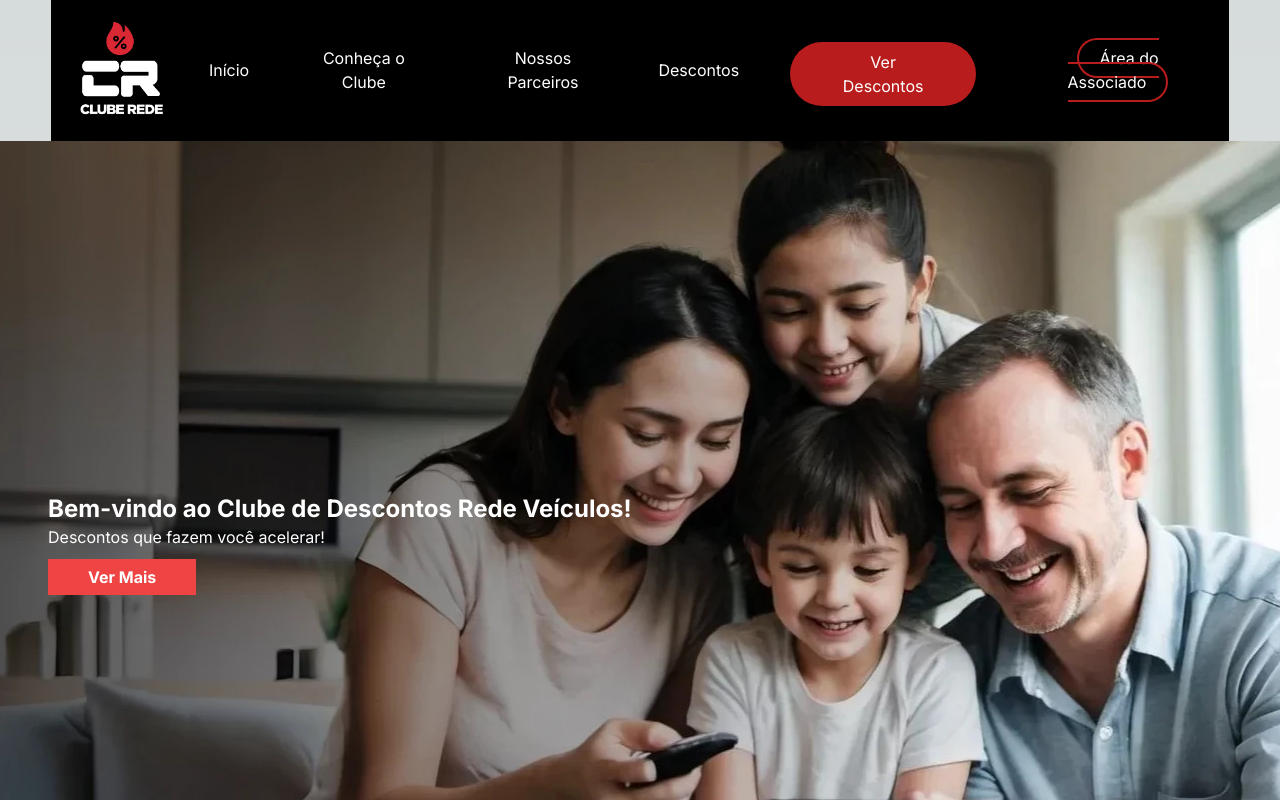
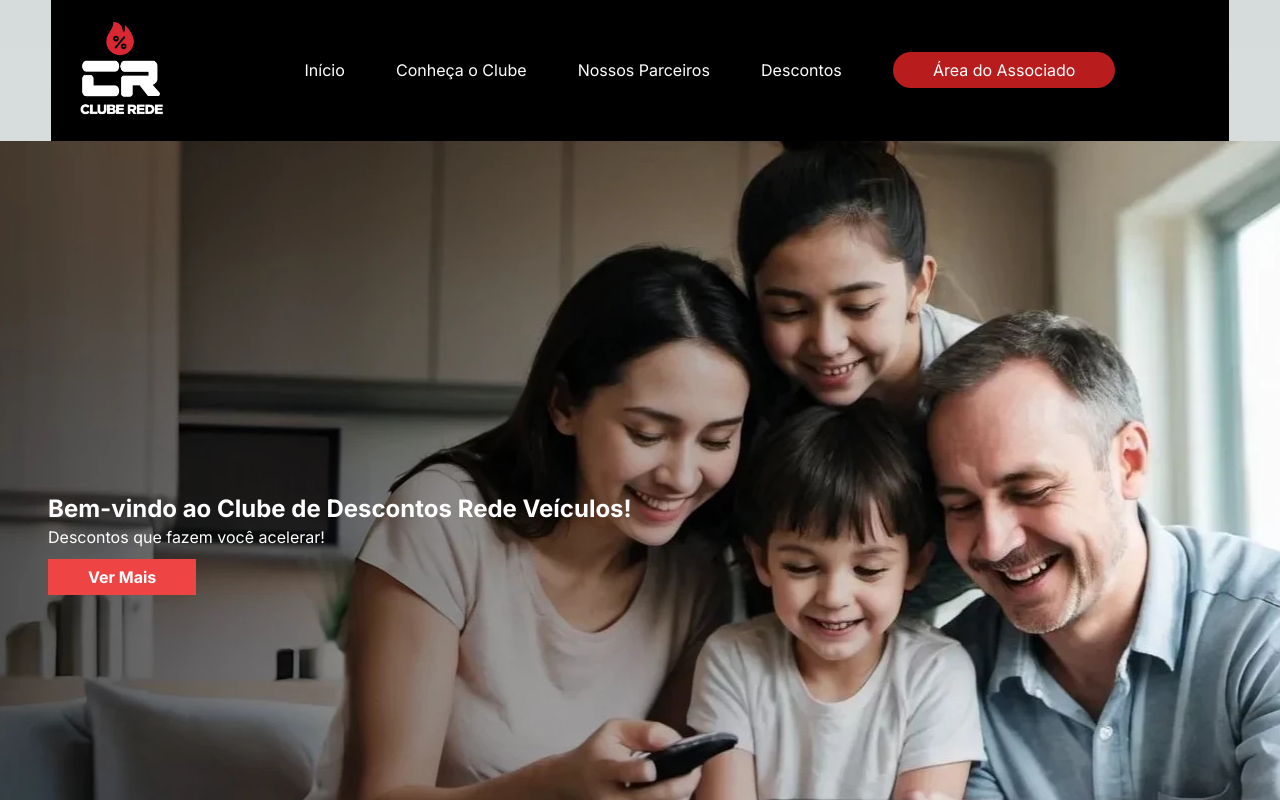
Before and after one commit to marceloaaguilar/clubeRede, a Next.js app: page / in a window 1280 px wide. Shown: the top 800 px of the page. Built offline with nearby package versions, Linux system fonts and the light colour scheme.

Commit message:
Correções na área do associado

```diff
--- a/src/app/page.tsx
+++ b/src/app/page.tsx
@@ -27,10 +27,7 @@ export default function Home() {
                       <a className="text-white hover:text-red-700" href="#descontos">Descontos</a>
                   </li>
                   <li>
-                    <button className="bg-red-700 text-white px-10 py-2 rounded-full hover:bg-red-900 mt-2">Ver Descontos</button>
-                  </li>
-                  <li>
-                    <a href="/login" className="bg-transparent border-2 border-red-700 text-white px-5 py-2 rounded-full hover:bg-red-800 hover:border-white">Área do Associado</a>
+                    <a href="/login" className="bg-red-700 text-white px-10 py-2 rounded-full hover:bg-red-900 mt-2">Área do Associado</a>
                   </li>
                 </ul>
             </div>
--- a/src/components/Discounts.tsx
+++ b/src/components/Discounts.tsx
@@ -76,7 +76,7 @@ export default function Discounts(){
                 {empresas.map((empresas)=>
                 <div key={empresas.id} className="grid justify-center bg-white items-center text-center rounded-lg">
                     <div className="py-6 px-6 bg-slate-200 rounded-lg w-full">
-                        <Image className="xl:w-48 h-48 object-contain md:w-96" src={empresas.logo} alt="" width={350} height={350} />
+                        <Image className="xl:w-48 h-48 object-contain md:w-96 rounded-3xl" src={empresas.logo} alt="" width={350} height={350} />
                     </div>
                     <h3 className="text-black text-2xl font-bold mt-4">{empresas.nome}</h3>
                     <button className="bg-red-700 hover:bg-red-800 text-white font-bold mx-6 my-4 py-2 px-4 rounded">Ver desconto</button>
```
